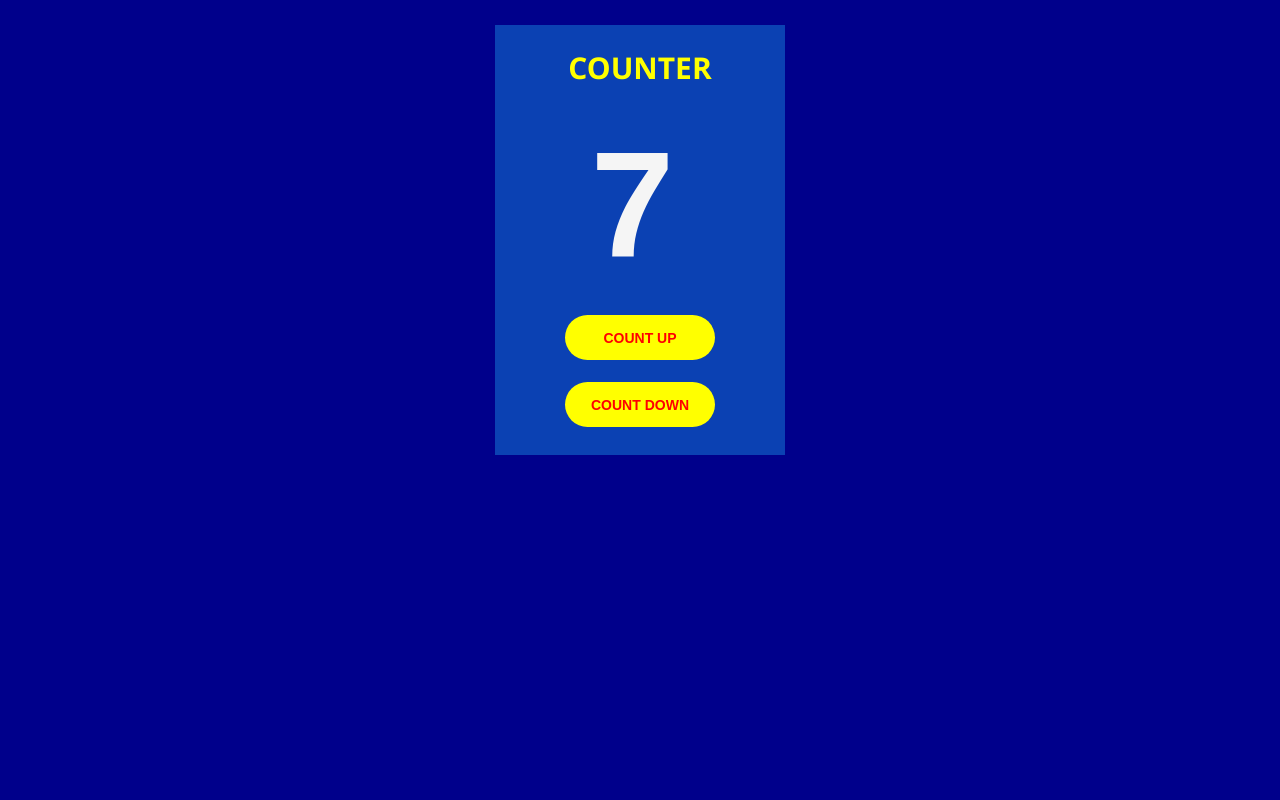
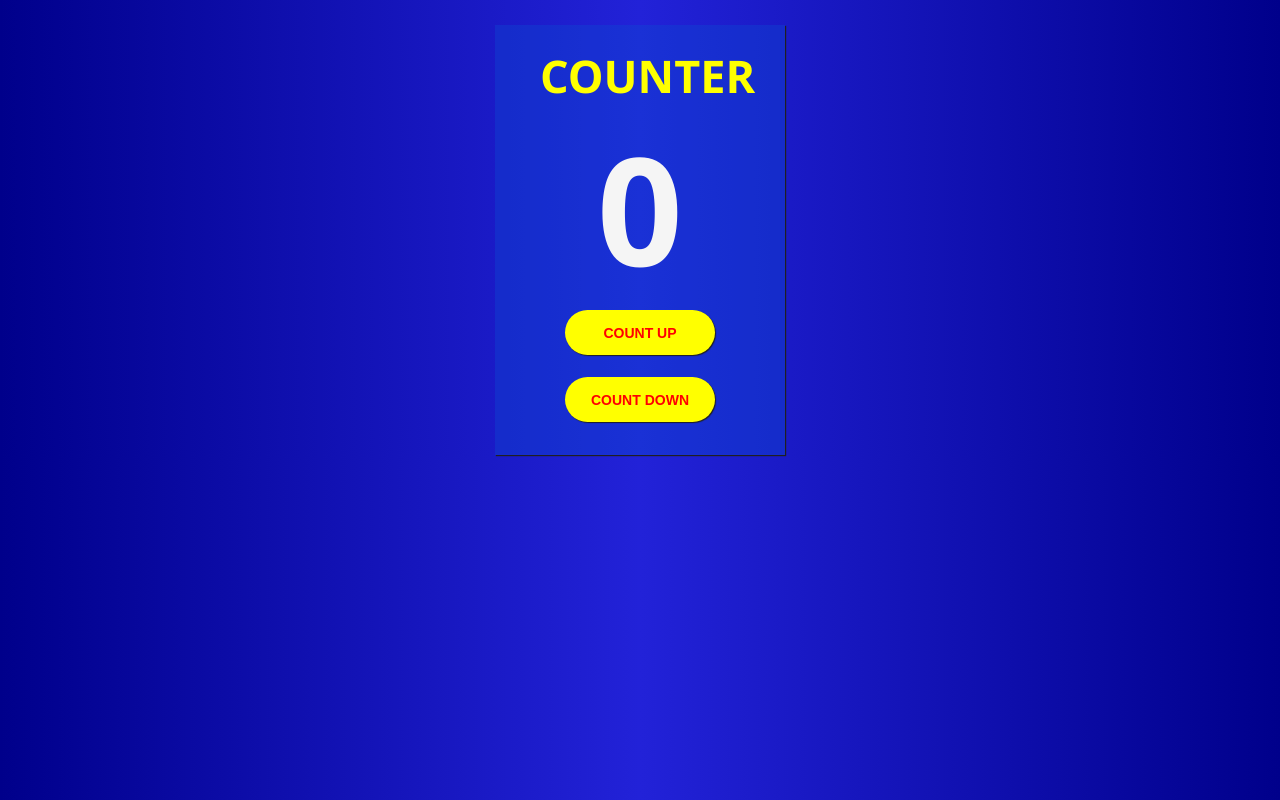
Before and after one commit to EmmaAkinsoji/Xebba, a plain HTML site: page index.html in a window 1280 px wide. Drawn offline with Linux system fonts and the light colour scheme.

Commit message:
done with the coding

```diff
--- a/control.js
+++ b/control.js
@@ -0,0 +1,14 @@
+let count = 0;
+
+const buttonUp = document.getElementById("countUp");
+const buttonDown = document.getElementById("countDown");
+const num = document.getElementById("number");
+num.innerHTML = count;
+
+buttonUp.addEventListener("click", function() {
+ num.innerHTML = count++;
+});
+
+buttonDown.addEventListener("click", function() {
+num.innerHTML = --count;
+});
--- a/index.html
+++ b/index.html
@@ -10,16 +10,17 @@
 <body>
 <div class="container">
 <div class="inner">
-<h3>Counter</h3>
-<input type="number" class="number" id="number" value="7">  <br> <br>
-<button id="countup">count up</button> <br> <br>
-<button id="countdown">count down</button>
+<h2>Counter</h2>
+<!-- <input type="number" class="number" id="number" value="7">  <br> <br> -->
+<h1 class="number" id="number">7</h1>
+<button id="countUp">count up</button> <br> <br>
+<button id="countDown">count down</button>
 
 </div>
 </div>
 
 
 
-<script lang="javascript" type="text/javascirpt" src="control.js"></script>
+<script lang="javascript" type="text/javascript" src="control.js"></script>
 </body>
 </html>
--- a/stylesheet.css
+++ b/stylesheet.css
@@ -3,15 +3,18 @@ margin: 0;
 padding: 0;
 display: flex;
 background-color: darkblue;
+background: -webkit-linear-gradient(
+-180deg, darkblue, rgb(34, 34, 216), darkblue
+);
 }
 
 .container{
 margin: auto;
 width: 50%;
 max-width: 250px;
-background-color: rgba(31, 178, 247, 0.363);
+background-color: rgba(13, 75, 209, 0.363);
 padding: 20px;
-box-shadow: rgb(0, 0, 0);
+box-shadow: 1px 1px 1px #202020;
 margin-top: 25px;
 height: 390px;
 }
@@ -25,17 +28,18 @@ margin: auto;
 position: relative;
 }
 
-.container .inner h3{
+.container .inner h2{
 text-transform: uppercase;
 text-shadow: black;
 color: yellow;
 font-weight: bolder;
-font-size: 30px;
-margin-top: 2px;
+font-size: 45px;
+margin-top: 0;
+margin-bottom: 0;
 }
 
 
-.container .inner #countup, #countdown{
+.container .inner #countUp, #countDown{
 width: 150px;
 padding: 15px;
 height: 35px;
@@ -53,26 +57,30 @@ color: red;
 text-transform: uppercase;
 text-shadow: black;
 text-align: center;
+border: none;
+box-shadow: 1px 1px 1px #202020;
 }
 
 .container .inner #number{
 border: none;
-width : 150px;
+width : 200px;
 color: whitesmoke;
 background: none;
 font-size: 150px;
 font-weight: bolder;
 text-align: center;
+margin-top: 0;
+margin-bottom: 0;
 }
 
-.container .inner #countup:hover{
+.container .inner #countUp:hover{
 background-color: darkblue;
 color: whitesmoke;
 width: 160px;
 cursor: pointer;
 }
 
-.container .inner #countdown:hover{
+.container .inner #countDown:hover{
 background-color: darkblue;
 color: whitesmoke;
 width: 160px;
```
